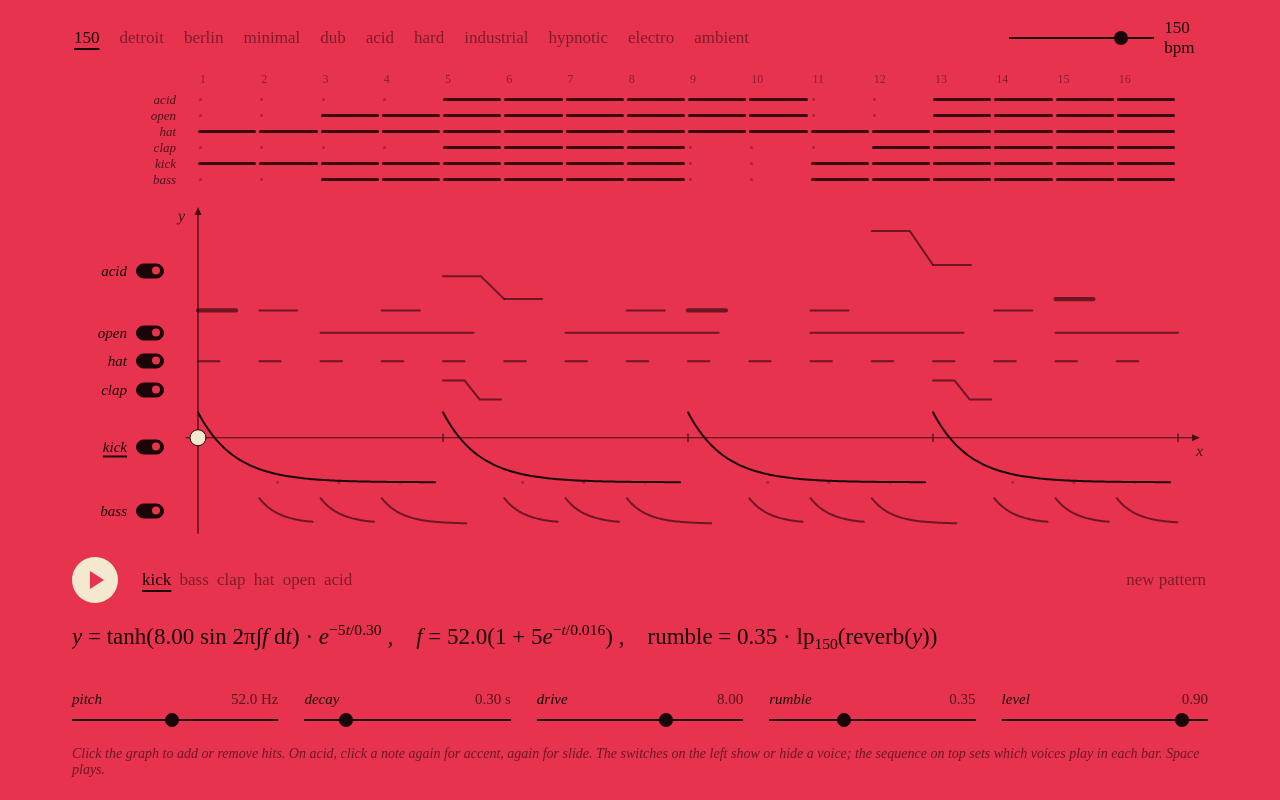
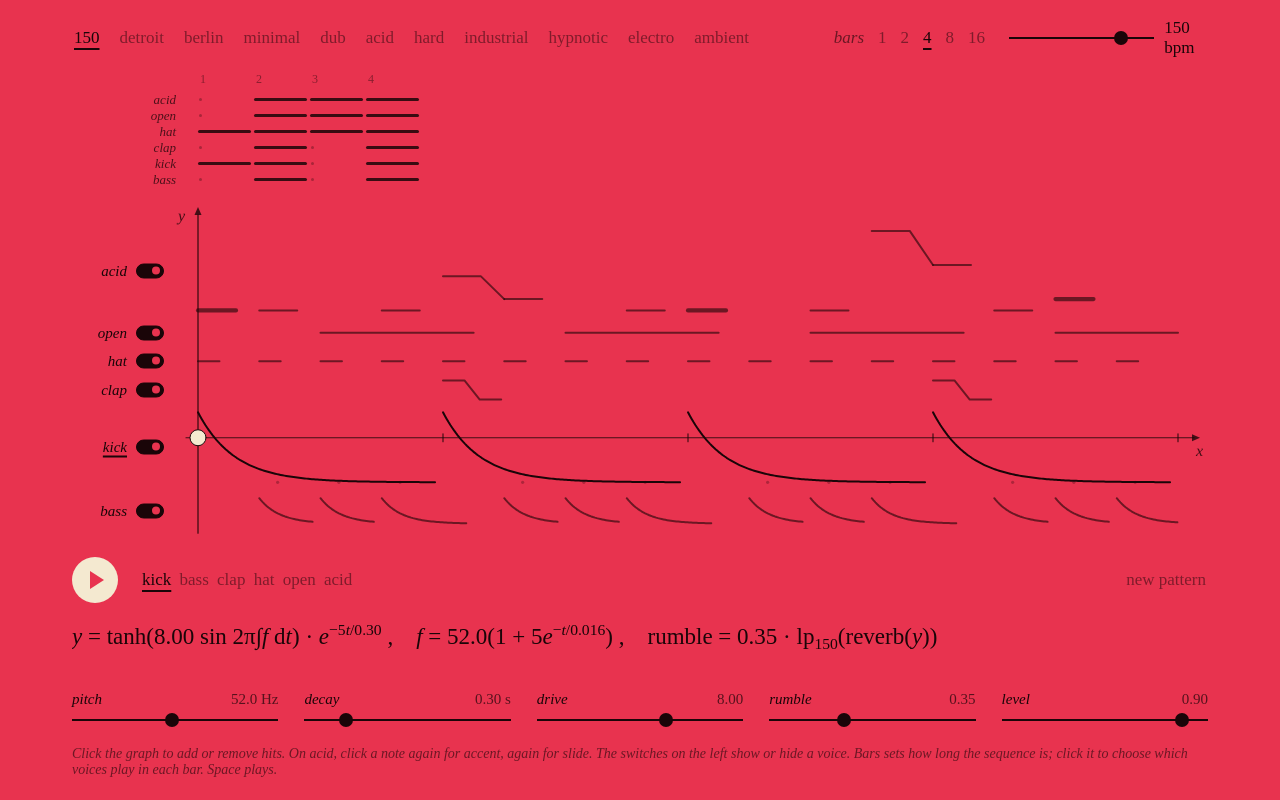
Before and after one commit to reecen9696/synth, a plain HTML site: page index.html in a window 1280 px wide. Drawn offline with Linux system fonts and the light colour scheme; a web font is replaced by a local one.

Commit message:
Shorter sequence with a bars chooser (1, 2, 4, 8, 16)
- Default 4 bars (intro, full, break, drop); 1 hides the sequence and loops
- Compact strip, columns no wider than 56px

Co-Authored-By: Claude Opus 5.5 <noreply@anthropic.com>

```diff
--- a/index.html
+++ b/index.html
@@ -47,7 +47,10 @@ canvas{position:absolute;inset:0;width:100%;height:100%;cursor:crosshair;touch-a
 .tg[aria-pressed="true"] .sw{background:var(--ink)}
 .tg[aria-pressed="true"] .sw i{transform:translateX(13px);background:var(--bg)}
 /* sequencer: 16 bars, columns line up with the 16 steps of the graph below */
-#seq{display:grid;grid-template-columns:126px repeat(16,minmax(0,1fr));padding-right:30px;row-gap:1px;user-select:none}
+#seq{display:grid;grid-template-columns:126px repeat(var(--n),minmax(0,56px));row-gap:1px;user-select:none}
+#seq[hidden]{display:none}
+#bars{display:flex;align-items:center;gap:2px 10px;font-variant-numeric:tabular-nums}
+#bars span{font-style:italic;opacity:.6;margin-right:2px}
 #seq .lab{font-style:italic;text-align:right;padding-right:22px;font-size:13px;line-height:15px;opacity:.75}
 #seq .lab.off{opacity:.3}
 #seq .num{font-size:12px;opacity:.45;text-align:left;font-variant-numeric:tabular-nums;cursor:pointer;padding:0 0 4px 2px}
@@ -81,6 +84,7 @@ input[type=range]::-moz-range-thumb{width:14px;height:14px;border:0;border-radiu
   <header>
     <div id="scenes" role="group" aria-label="Scene"></div>
     <span class="sp"></span>
+    <div id="bars" role="group" aria-label="How many bars in the sequence"><span>bars</span></div>
     <div class="tempo"><input id="bpm" type="range" min="110" max="160" step="1" aria-label="Tempo"><span id="bpmv"></span></div>
   </header>
   <section id="seq" aria-label="Sequence: which voices play in each of 16 bars"></section>
@@ -99,7 +103,7 @@ input[type=range]::-moz-range-thumb{width:14px;height:14px;border:0;border-radiu
 
   <div id="formula" aria-live="off"></div>
   <div id="knobs"></div>
-  <p class="hint">Click the graph to add or remove hits. On acid, click a note again for accent, again for slide. The switches on the left show or hide a voice; the sequence on top sets which voices play in each bar. Space plays.</p>
+  <p class="hint">Click the graph to add or remove hits. On acid, click a note again for accent, again for slide. The switches on the left show or hide a voice. Bars sets how long the sequence is; click it to choose which voices play in each bar. Space plays.</p>
 </div>
 
 <script>
@@ -165,7 +169,10 @@ const SCENES=[
   set:{kick:{pitch:46,decay:.45,drive:1.2,level:.7},bass:{cut:180,decay:.7},hat:{level:.25}},
   pat:{kick:b('x.......x.......'),bass:b('x.......x.......'),clap:b('................'),hat:b('..x...x...x...x.'),open:b('................'),acid:a('- - - - 4 - - - - - - 7 - - - -')}}
 ];
-for(const s of SCENES){s.P=defaults();for(const v in s.set)Object.assign(s.P[v],s.set[v]);s.arr={};for(const v of TABS)s.arr[v]=b(ARR[v])}
+const PICK={1:[12],2:[4,12],4:[0,4,9,12],8:[0,2,4,6,8,10,12,14],16:[...Array(16).keys()]};
+let nBars=4;
+const arrange=s=>{s.arr={};for(const v of TABS)s.arr[v]=PICK[nBars].map(i=>ARR[v][i]==='x'?1:0)};
+for(const s of SCENES){s.P=defaults();for(const v in s.set)Object.assign(s.P[v],s.set[v]);arrange(s)}
 let scene=SCENES[0],pat=scene.pat,P=scene.P,bpm=scene.bpm,sel='kick';
 const SCALE=()=>MODES[scene.mode];
 const ROOT=()=>hz(scene.root);
@@ -270,7 +277,7 @@ function acid(i,t,sd){
   }
   if(!(s.s&&next))N.vca.gain.setTargetAtTime(0,t+sd*.55,.012);
 }
-const live=(v,bar)=>ON[v]&&!!scene.arr[v][bar];   // a voice sounds if its switch is on and its bar is lit
+const live=(v,bar)=>ON[v]&&!!scene.arr[v][bar%nBars];   // a voice sounds if its switch is on and its bar is lit
 function fire(i,t,bar){
   const sd=60/bpm/4;
   if(pat.kick[i]&&live('kick',bar))kick(t);
@@ -288,7 +295,7 @@ function tick(){
   const sd=60/bpm/4;
   while(nextT<ac.currentTime+.1){
     const sw=step%2?(scene.swing/100-.5)*2*sd:0;fire(step,nextT+sw,bar);queue.push({s:step,b:bar,t:nextT});nextT+=sd;
-    if(++step===16){step=0;bar=nextBar!=null?nextBar:(bar+1)%16;nextBar=null}
+    if(++step===16){step=0;bar=nextBar!=null?nextBar:(bar+1)%nBars;nextBar=null}
   }
   timer=setTimeout(tick,25);
 }
@@ -323,7 +330,7 @@ function draw(){
   if(cur!==shownBar){shownBar=cur;for(const el of document.querySelectorAll('#seq [data-b]'))el.classList.toggle('now',+el.dataset.b===cur)}
   for(const v of ROWS){
     if(!ON[v])continue;
-    const [b0,b1]=BAND[v],top=Y(b0),bot=Y(b1),mid=(top+bot)/2,on=v===sel,resting=cur!=null&&!scene.arr[v][cur];
+    const [b0,b1]=BAND[v],top=Y(b0),bot=Y(b1),mid=(top+bot)/2,on=v===sel,resting=cur!=null&&!scene.arr[v][cur%nBars];
     // faint grid for the selected voice shows where a click lands
     if(on){cx.globalAlpha=.28;for(let i=0;i<16;i++){if(v==='acid'){for(let d=0;d<8;d++)dotAt(X(i)+sw*.3,acidY(d),1.3)}else if(!pat[v][i])dotAt(X(i)+sw*.3,v==='kick'||v==='bass'?bot:mid,1.6)}}
     cx.globalAlpha=resting?.16:on?1:.6;cx.lineWidth=2;
@@ -434,10 +441,14 @@ for(const el of $('side').children)el.onclick=()=>{
   renderSeq();
 };
 function renderSeq(){
-  let h='<div class="lab"></div>'+Array.from({length:16},(_,i)=>`<div class="num" data-b="${i}" title="start from bar ${i+1}">${i+1}</div>`).join('');
+  $('seq').hidden=nBars===1;$('seq').style.setProperty('--n',nBars);
+  for(const el of $('bars').querySelectorAll('button'))el.setAttribute('aria-pressed',+el.textContent===nBars);
+  let h='<div class="lab"></div>'+Array.from({length:nBars},(_,i)=>`<div class="num" data-b="${i}" title="start from bar ${i+1}">${i+1}</div>`).join('');
   for(const v of ROWS)h+=`<div class="lab${ON[v]?'':' off'}">${v}</div>`+scene.arr[v].map((x,i)=>`<div class="c${x?' on':''}${ON[v]?'':' off'}" data-v="${v}" data-b="${i}" title="${v}, bar ${i+1}"></div>`).join('');
   $('seq').innerHTML=h;shownBar=-1;
 }
+$('bars').insertAdjacentHTML('beforeend',[1,2,4,8,16].map(n=>`<button title="${n===1?'no sequence, just loop the pattern':n+' bar sequence'}">${n}</button>`).join(''));
+for(const el of $('bars').querySelectorAll('button'))el.onclick=()=>{nBars=+el.textContent;for(const s of SCENES)arrange(s);bar=bar%nBars;renderSeq()};
 $('seq').addEventListener('click',e=>{
   const c=e.target.closest('.c'),n=e.target.closest('.num');
   if(c){const a=scene.arr[c.dataset.v],i=+c.dataset.b;a[i]=a[i]?0:1;c.classList.toggle('on',!!a[i])}
```
Also changed, not shown: v7.png.
